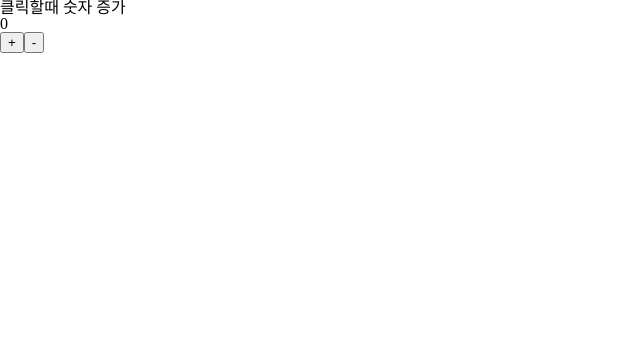
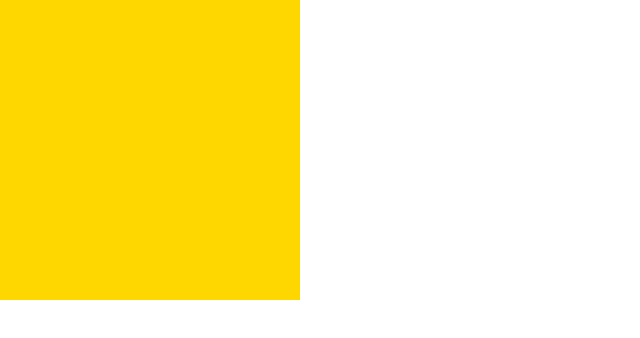
Before and after one commit to ramiowo/first_react_10_15, a React (Create React App) app: page / in a window 1280 px wide. Shown: the top 338 px of the page, without its empty margins (0-640 px from the left). Built offline with nearby package versions, Linux system fonts and the light colour scheme.

Commit message:
10_23 event

```diff
--- a/src/App.js
+++ b/src/App.js
@@ -6,7 +6,6 @@
 // import Ex03 from "./components/ex03/Ex03";
 // import Ex04 from "./components/ex04/Ex04";
 // import { MusicApp } from "./components/ex05/MusicApp";
-
 import Ex06 from "./components/ex06/Ex06";
 
 const App = () => {
--- a/src/components/ex06/Ex06.js
+++ b/src/components/ex06/Ex06.js
@@ -1,34 +1,11 @@
-import { useState } from "react";
+import ClickEx from "./components/ClickEx";
+import Event from "./components/Event";
 
 const Ex06 = () => {
-  const [num, setNum] = useState(0);
-  //  =>리액트 상태관리 hook
-  //  =>배열 비구조화 할당을 통하여 사용하며 반드시 import 해서 사용
-  //  =>const [변수명, set변수명] = useState(초기화 값);
-
-  const onPlus = () => {
-    setNum(num + 1);
-  };
-  //  =>useState에 정의된 변수값을 변경할때 사용
-  //  =>set 변수명 (변경할값);
-
-  const onMinus = () => setNum(num - 1);
-
   return (
-    <div>
-      <h3>클릭할때 숫자 증가</h3>
-      <p>{num}</p>
-      <button onClick={onPlus}>+</button>
-      <button onClick={onMinus}>-</button>
-      {/* <button onClick={() => setNum(num - 1)}>-</button>
-      짧으면 한줄로가능 */}
-    </div>
+    // <ClickEx />
+    <Event />
   );
 };
 
 export default Ex06;
-
-// *SPA
-// Single Page Application
-
-// react 라이프 사이클
--- /dev/null
+++ b/src/components/ex06/components/ClickEx.js
@@ -0,0 +1,34 @@
+import { useState } from "react";
+
+const ClickEx = () => {
+  const [num, setNum] = useState(0);
+  //  =>리액트 상태관리 hook
+  //  =>배열 비구조화 할당을 통하여 사용하며 반드시 import 해서 사용
+  //  =>const [변수명, set변수명] = useState(초기화 값);
+
+  const onPlus = () => {
+    setNum(num + 1);
+  };
+  //  =>useState에 정의된 변수값을 변경할때 사용
+  //  =>set 변수명 (변경할값);
+
+  const onMinus = () => setNum(num - 1);
+
+  return (
+    <div>
+      <h3>클릭할때 숫자 증가</h3>
+      <p>{num}</p>
+      <button onClick={onPlus}>+</button>
+      <button onClick={onMinus}>-</button>
+      {/* <button onClick={() => setNum(num - 1)}>-</button>
+  짧으면 한줄로가능 */}
+    </div>
+  );
+};
+
+export default ClickEx;
+
+// *SPA
+// Single Page Application
+
+// react 라이프 사이클
--- /dev/null
+++ b/src/components/ex06/components/Event.js
@@ -0,0 +1,46 @@
+import { useState } from "react";
+import { styled } from "styled-components";
+
+const Box = styled.div`
+  width: 300px;
+  height: 300px;
+  background-color: ${(porops) => porops.$color};
+`;
+
+const Event = () => {
+  const [bgColor, setBgColor] = useState("gold");
+  const [on, setOn] = useState(true);
+
+  const onClcikBox = () => {
+    //   if (bgColor === "gold") {
+    //     setBgColor("cornflowerblue");
+    //   } else {
+    //     setBgColor("gold");
+    //   }
+    // };
+
+    // if (on === true) {
+    //   setBgColor("cornflowerblue");
+    //   setOn(false);
+    // } else if (on === false) {
+    //   setBgColor("gold");
+    //   setOn(true);
+    // }
+
+    if (on) {
+      setBgColor("cornflowerblue");
+      setOn(false);
+    } else if (!on) {
+      setBgColor("gold");
+      setOn(true);
+    }
+  };
+
+  return (
+    <div>
+      <Box $color={bgColor} onClick={onClcikBox}></Box>
+    </div>
+  );
+};
+
+export default Event;
```
